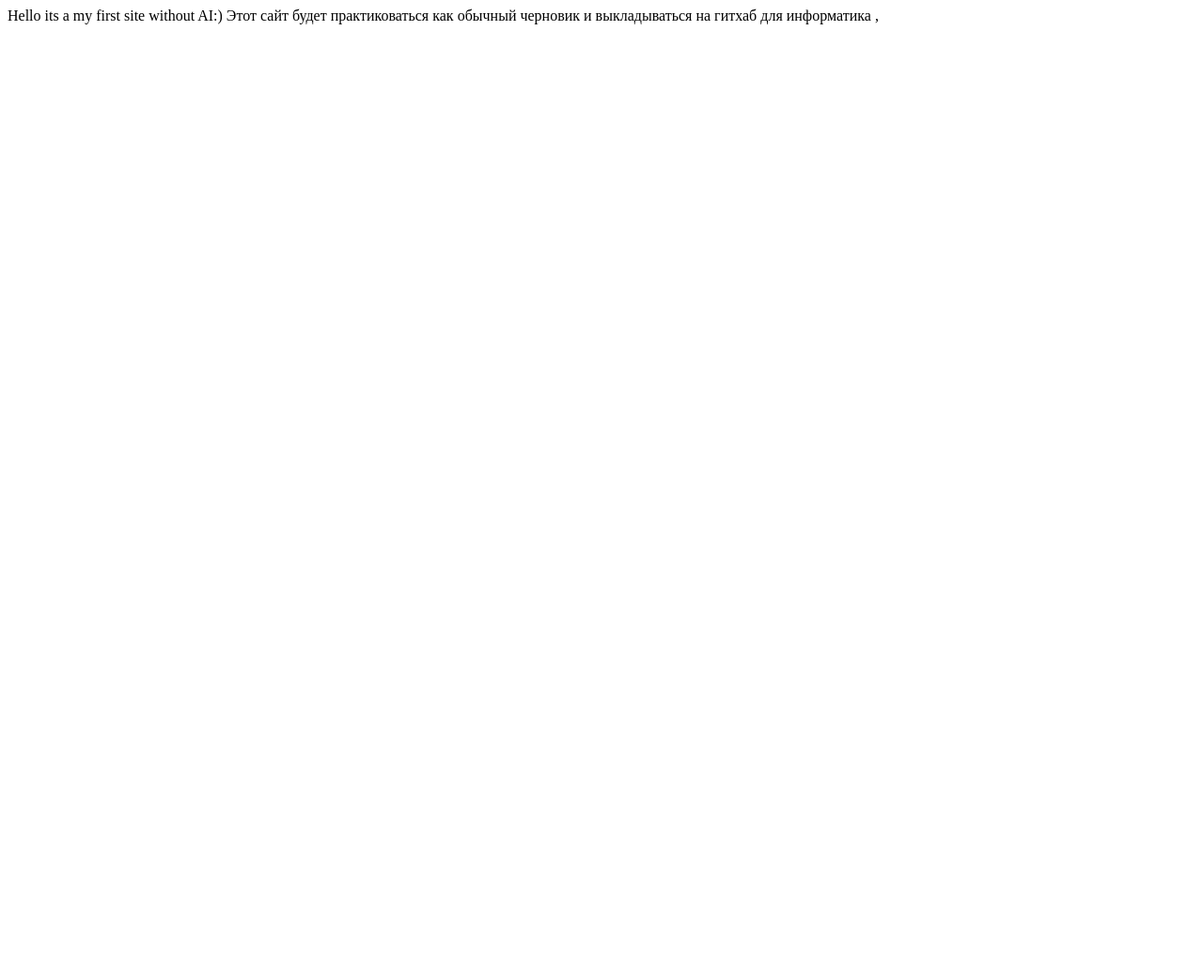
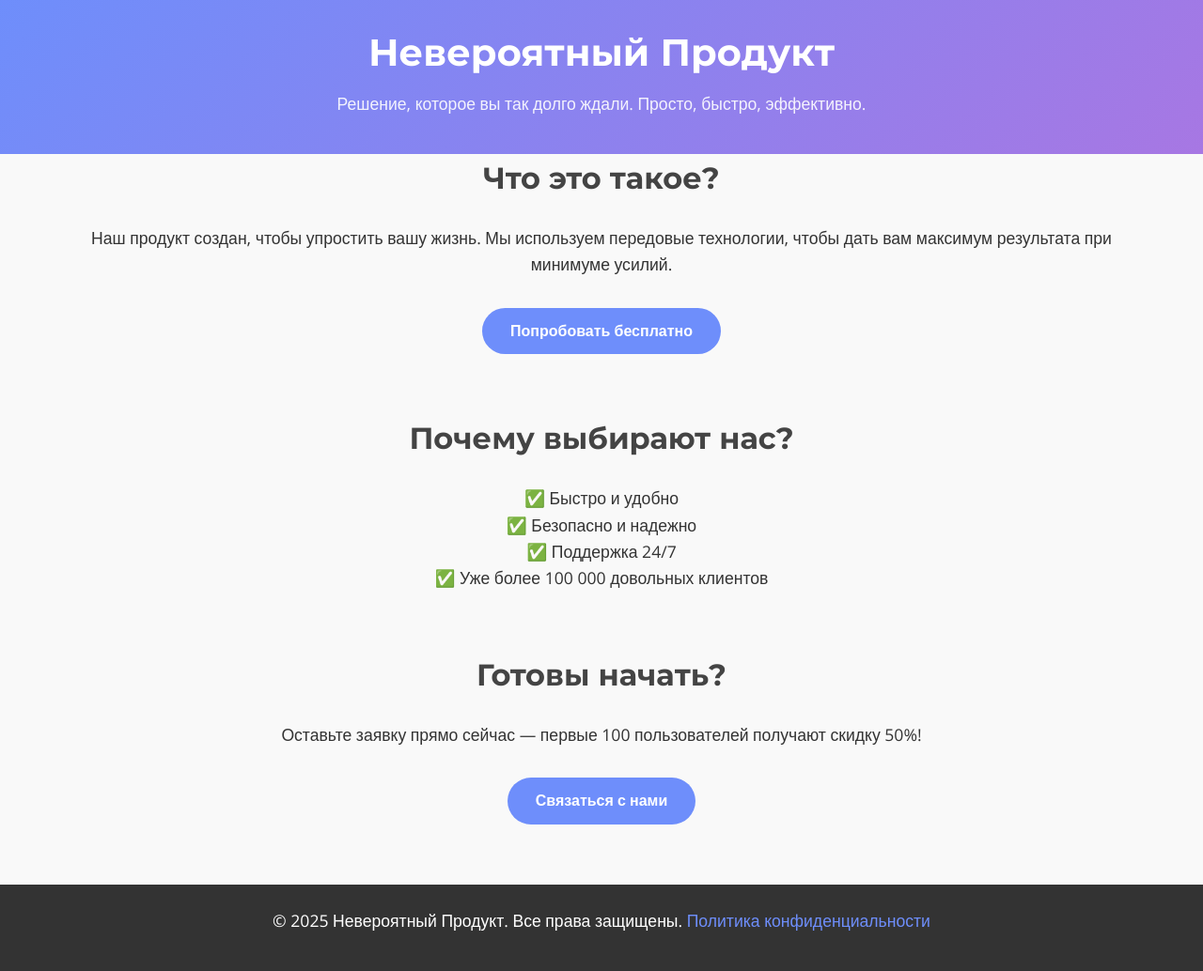
Before and after one commit to Damua-xsd/Project1, a Flask app: page / in a window 1280 px wide. Shown: the whole page at 94% size. Before the commit the page ends 26 px from the top, so only its background shows below. Run offline with Flask 3, Linux system fonts and the light colour scheme.

Commit message:
Upgrade html :D

```diff
--- a/templates/index.html
+++ b/templates/index.html
@@ -1,11 +1,177 @@
 <!DOCTYPE html>
-<html lang="en">
+<html lang="ru">
 <head>
-    <meta charset="UTF-8">
-    <title>Home page</title>
-</head> Hello its a my first site without AI:)
+  <!-- Метаинформация для браузеров и поисковых систем -->
+  <meta charset="UTF-8">
+  <meta name="viewport" content="width=device-width, initial-scale=1.0">
+  <meta name="description" content="Узнайте о нашем инновационном продукте, который изменит вашу жизнь. Просто, быстро, эффективно.">
+
+  <!-- Заголовок страницы (отображается во вкладке браузера) -->
+  <title>Невероятный Продукт | Измените свою жизнь сегодня</title>
+
+  <!-- Подключение шрифтов Google Fonts для красоты -->
+  <link rel="preconnect" href="https://fonts.googleapis.com">
+  <link rel="preconnect" href="https://fonts.gstatic.com" crossorigin>
+  <link href="https://fonts.googleapis.com/css2?family=Montserrat:wght@400;600;700&family=Open+Sans:wght@400;600&display=swap" rel="stylesheet">
+
+  <!-- Иконка сайта (favicon) -->
+  <link rel="icon" href="favicon.ico" type="image/x-icon">
+
+  <!-- Стили (можно вынести в отдельный CSS-файл, но для простоты — инлайн) -->
+  <style>
+    /* Сброс базовых стилей */
+    * {
+      margin: 0;
+      padding: 0;
+      box-sizing: border-box;
+    }
+
+    body {
+      font-family: 'Open Sans', sans-serif;
+      line-height: 1.6;
+      color: #333;
+      background-color: #f9f9f9;
+    }
+
+    h1, h2, h3 {
+      font-family: 'Montserrat', sans-serif;
+      font-weight: 700;
+    }
+
+    .container {
+      width: 90%;
+      max-width: 1200px;
+      margin: 0 auto;
+      padding: 0 15px;
+    }
+
+    /* Шапка сайта */
+    header {
+      background: linear-gradient(135deg, #6e8efb, #a777e3);
+      color: white;
+      padding: 1.5rem 0;
+      text-align: center;
+    }
+
+    header h1 {
+      font-size: 2.5rem;
+      margin-bottom: 0.5rem;
+    }
+
+    header p {
+      font-size: 1.1rem;
+      opacity: 0.9;
+    }
+
+    /* Основной контент */
+    main {
+      padding: 3rem 0;
+    }
+
+    section {
+      margin-bottom: 4rem;
+      text-align: center;
+    }
+
+    section h2 {
+      font-size: 2rem;
+      margin-bottom: 1.5rem;
+      color: #444;
+    }
+
+    p {
+      margin-bottom: 1rem;
+      font-size: 1.1rem;
+    }
+
+    .btn {
+      display: inline-block;
+      background: #6e8efb;
+      color: white;
+      padding: 12px 30px;
+      border-radius: 30px;
+      text-decoration: none;
+      font-weight: 600;
+      transition: all 0.3s ease;
+      margin-top: 1rem;
+    }
+
+    .btn:hover {
+      background: #5a7df7;
+      transform: translateY(-2px);
+      box-shadow: 0 4px 10px rgba(0,0,0,0.1);
+    }
+
+    /* Футер */
+    footer {
+      background: #333;
+      color: white;
+      text-align: center;
+      padding: 1.5rem 0;
+      font-size: 0.9rem;
+    }
+
+    footer a {
+      color: #6e8efb;
+      text-decoration: none;
+    }
+
+    footer a:hover {
+      text-decoration: underline;
+    }
+
+    /* Адаптивность */
+    @media (max-width: 768px) {
+      header h1 {
+        font-size: 2rem;
+      }
+      section h2 {
+        font-size: 1.7rem;
+      }
+    }
+  </style>
+</head>
+
 <body>
-Этот сайт будет практиковаться как обычный черновик и выкладываться на гитхаб для информатика
-,
+  <!-- Шапка сайта -->
+  <header>
+    <div class="container">
+      <h1>Невероятный Продукт</h1>
+      <p>Решение, которое вы так долго ждали. Просто, быстро, эффективно.</p>
+    </div>
+  </header>
+
+  <!-- Основное содержимое -->
+  <main class="container">
+    <!-- Секция "О продукте" -->
+    <section id="about">
+      <h2>Что это такое?</h2>
+      <p>Наш продукт создан, чтобы упростить вашу жизнь. Мы используем передовые технологии, чтобы дать вам максимум результата при минимуме усилий.</p>
+      <a href="#order" class="btn">Попробовать бесплатно</a>
+    </section>
+
+    <!-- Секция "Преимущества" -->
+    <section id="benefits">
+      <h2>Почему выбирают нас?</h2>
+      <p>✅ Быстро и удобно<br>
+         ✅ Безопасно и надежно<br>
+         ✅ Поддержка 24/7<br>
+         ✅ Уже более 100 000 довольных клиентов</p>
+    </section>
+
+    <!-- Секция "Заказ" -->
+    <section id="order">
+      <h2>Готовы начать?</h2>
+      <p>Оставьте заявку прямо сейчас — первые 100 пользователей получают скидку 50%!</p>
+      <a href="mailto:contact@example.com" class="btn">Связаться с нами</a>
+    </section>
+  </main>
+
+  <!-- Подвал сайта -->
+  <footer>
+    <div class="container">
+      <p>&copy; 2025 Невероятный Продукт. Все права защищены. <a href="#">Политика конфиденциальности</a></p>
+    </div>
+  </footer>
 </body>
 </html>
```
